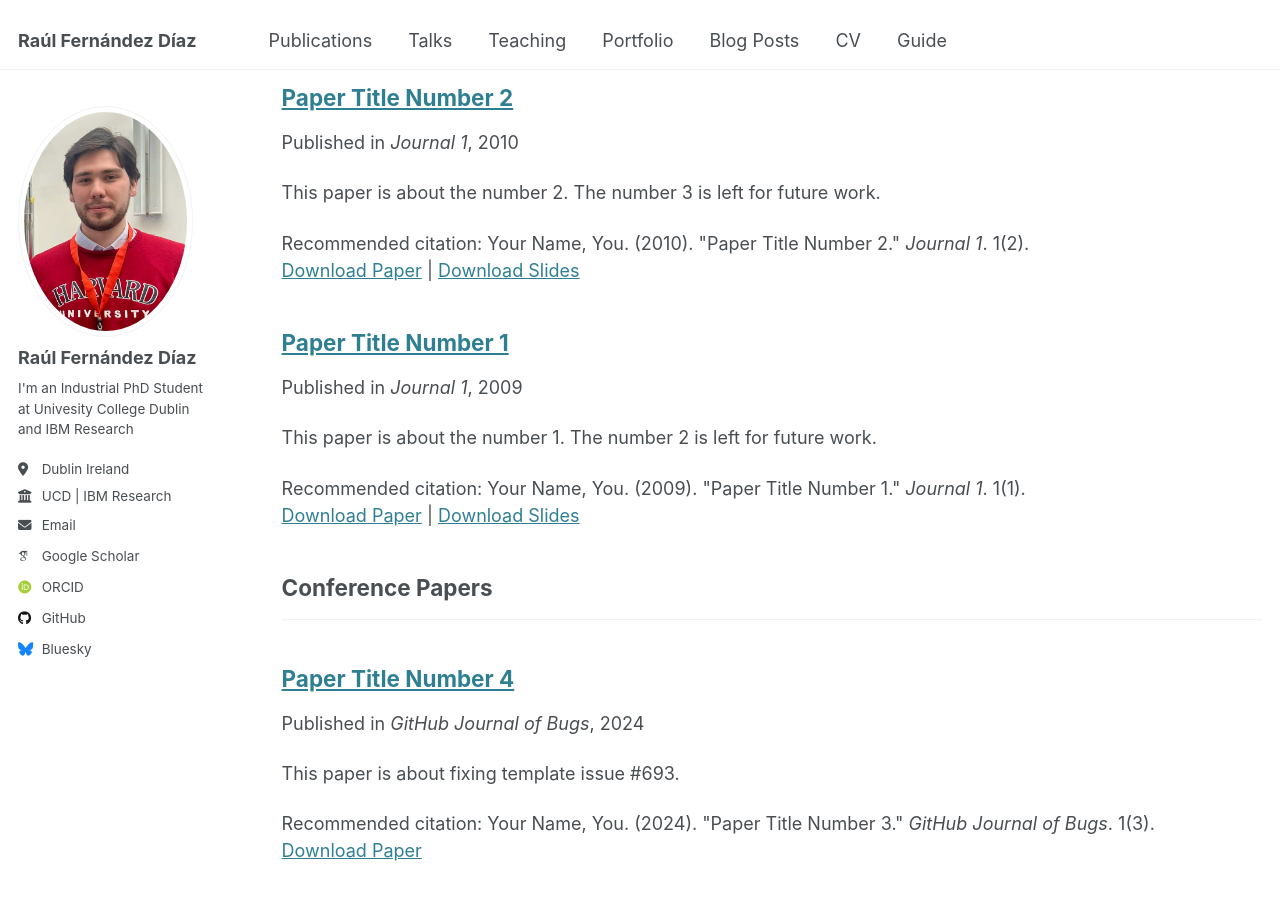
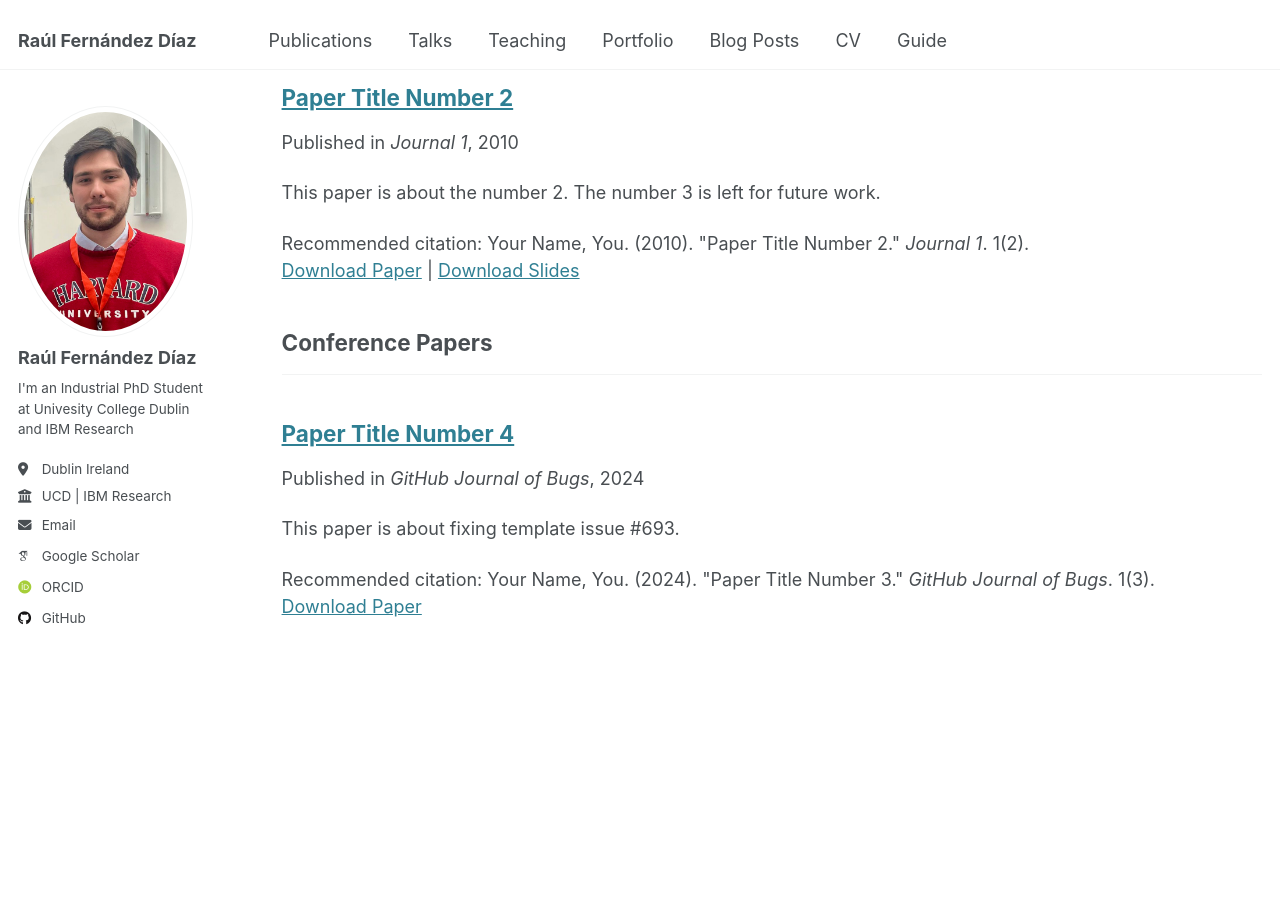
Before and after one commit to RaulFD-creator/RaulFD-creator.github.io, a Jekyll site: the page built from _pages/publications.html, in a window 1280 px wide and 900 px high, scrolled down 472 px. Built offline with Jekyll 4.4.1, drawn with Linux system fonts in a browser that asks for light colours; some web fonts are replaced; a file with an impossible date is left out.

Commit message:
🛠️ Pub 1

```diff
--- a/_config.yml
+++ b/_config.yml
@@ -50,7 +50,7 @@
   stackoverflow    : # User number or user number and name (i.e., use "1" or "1/jeff-atwood")
 
   # Social media
-  bluesky          : "bsky.app" # Replace this with you Bluesky username
+  bluesky          : # "bsky.app" # Replace this with you Bluesky username
   facebook         : # Username
   flickr           : # Username
   foursquare       : # Username
--- a/_publications/2009-10-01-paper-title-number-1.md
+++ /dev/null
@@ -1,14 +0,0 @@
----
-title: "Paper Title Number 1"
-collection: publications
-category: manuscripts
-permalink: /publication/2009-10-01-paper-title-number-1
-excerpt: 'This paper is about the number 1. The number 2 is left for future work.'
-date: 2009-10-01
-venue: 'Journal 1'
-slidesurl: 'http://academicpages.github.io/files/slides1.pdf'
-paperurl: 'http://academicpages.github.io/files/paper1.pdf'
-citation: 'Your Name, You. (2009). &quot;Paper Title Number 1.&quot; <i>Journal 1</i>. 1(1).'
----
-
-The contents above will be part of a list of publications, if the user clicks the link for the publication than the contents of section will be rendered as a full page, allowing you to provide more information about the paper for the reader. When publications are displayed as a single page, the contents of the above "citation" field will automatically be included below this section in a smaller font.
```
Also changed, not shown: _publications/2024-autopeptideml.md (added, +14 -0 lines).
